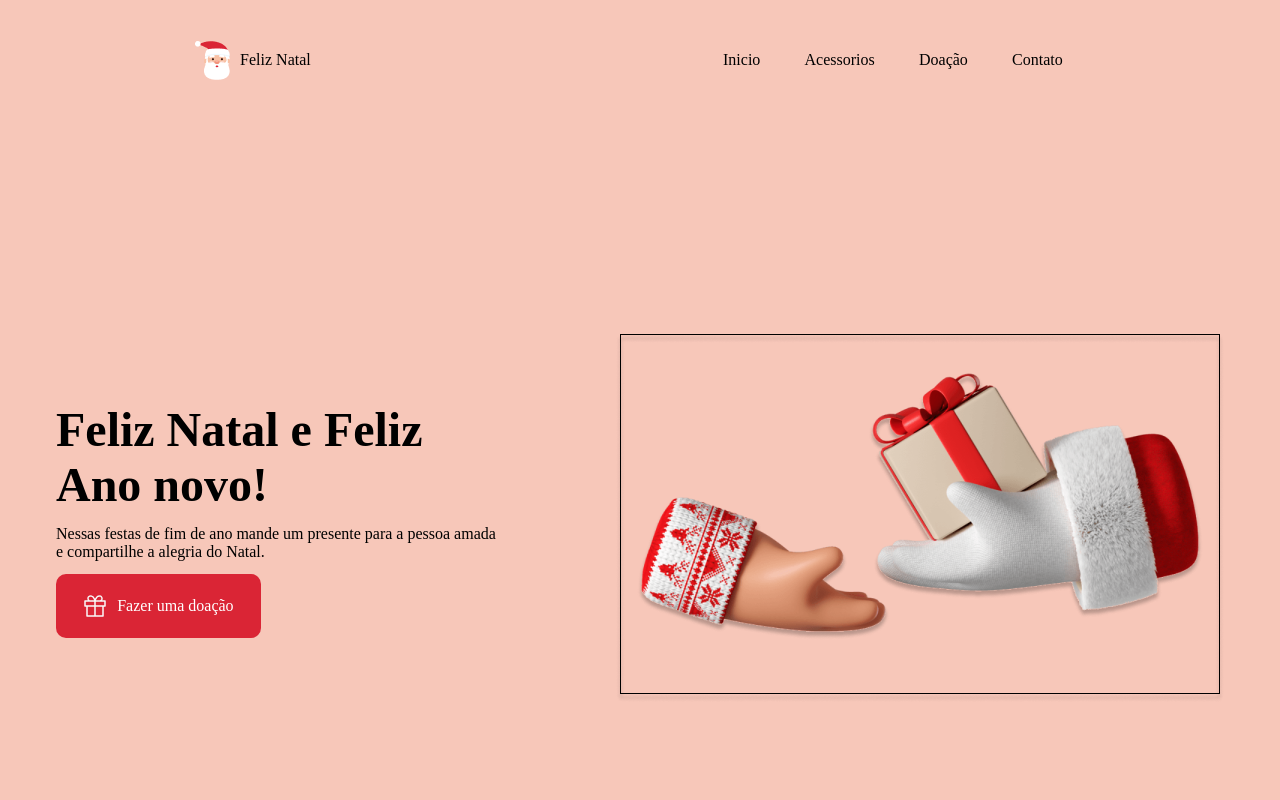
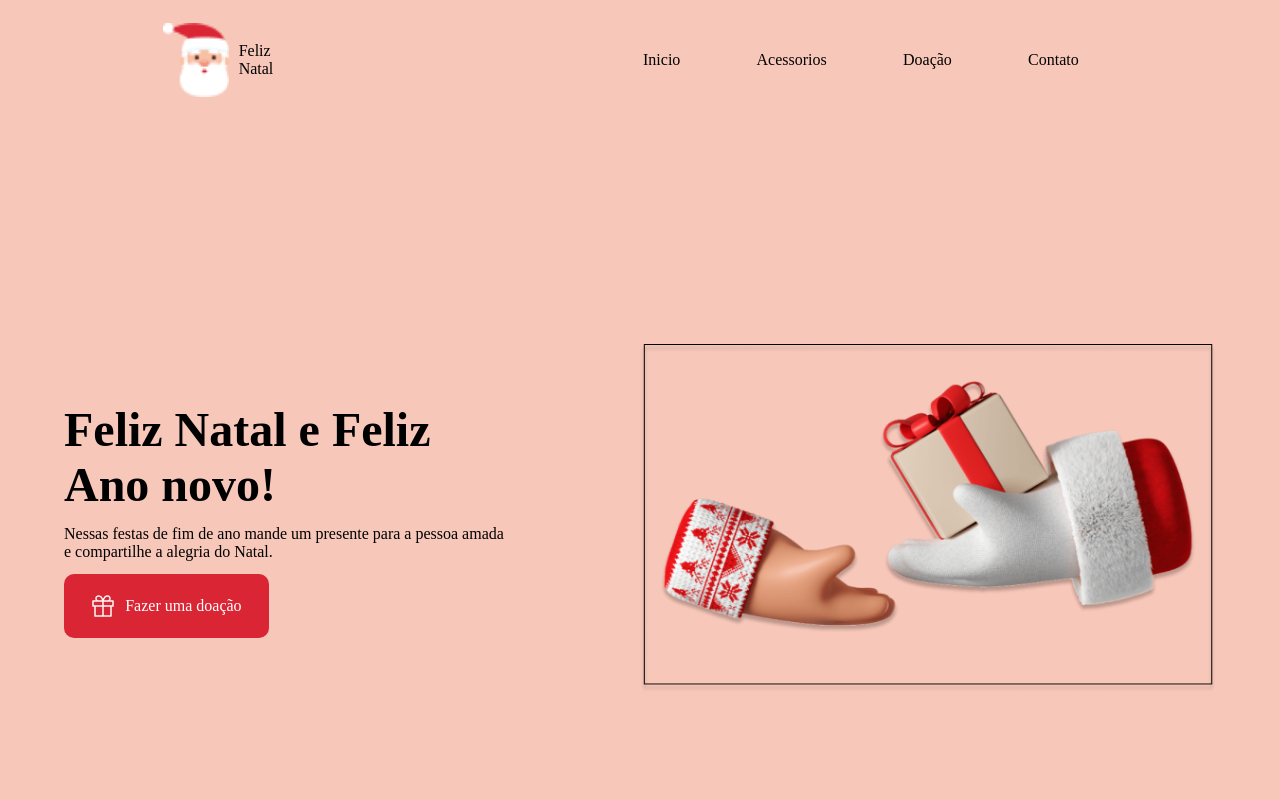
Before and after one commit to mIINguta/natal_codelandia, a plain HTML site: page index.html in a window 1280 px wide. Shown: the top 800 px of the page. Drawn offline with Linux system fonts and the light colour scheme.

Commit message:
arrumando responsividade das figures

```diff
--- a/index.html
+++ b/index.html
@@ -30,7 +30,7 @@
             <p>Nessas festas de fim de ano mande um presente para a pessoa amada e compartilhe a alegria do Natal.</p>
             <a href="#"> <img src="imagens/icons/presente-btn.png" alt="icone presente"/> Fazer uma doação</a>
         </div>
-        <figure><img src="imagens/img-home.png" alt="Imagem natal pagina home"></figure>
+        <figure class="figure-home"><img src="imagens/img-home.png" alt="Imagem natal pagina home"></figure>
 
         </section>
         <section class="acessories">
@@ -61,7 +61,7 @@
                 </div>
             </section>
             <section class="happy">
-                <figure><img src="imagens/happy-img.png" alt="Imagem natal"></figure>
+                <figure class="figure-happy"><img src="imagens/happy-img.png" alt="Imagem natal"></figure>
                 <div class="div-text">
                 <h2>Comemore com muito amor!</h2>
                 <p>Nestes feriados, festeje com muito amor e paz, oferecendo muitas bênçãos aos nossos entes queridos, amigos e vizinhos, desejando-lhes um Feliz Natal.</p>
--- a/styles/style.scss
+++ b/styles/style.scss
@@ -27,8 +27,9 @@ header{
     }
 }
 nav > ul{
-    width: 30vw;
-    @include position(space-around, row,center)
+    width: 40vw;
+    @include position(space-around, row,center);
+    flex-wrap:wrap;
 }
 .logo{
     @include position(space-around, row, center);
@@ -90,6 +91,13 @@ footer{
 .hamburg{
     display: none;
   }
+
+.figure-home, .figure-happy{
+    width: 45vw;
+}
+figure img{
+    width: 100%;
+}
 @media (max-width: $mobile) {
     header nav , .home figure, .happy figure {
             display: none;
```
Also changed, not shown: styles/style.css, 1 other file.
